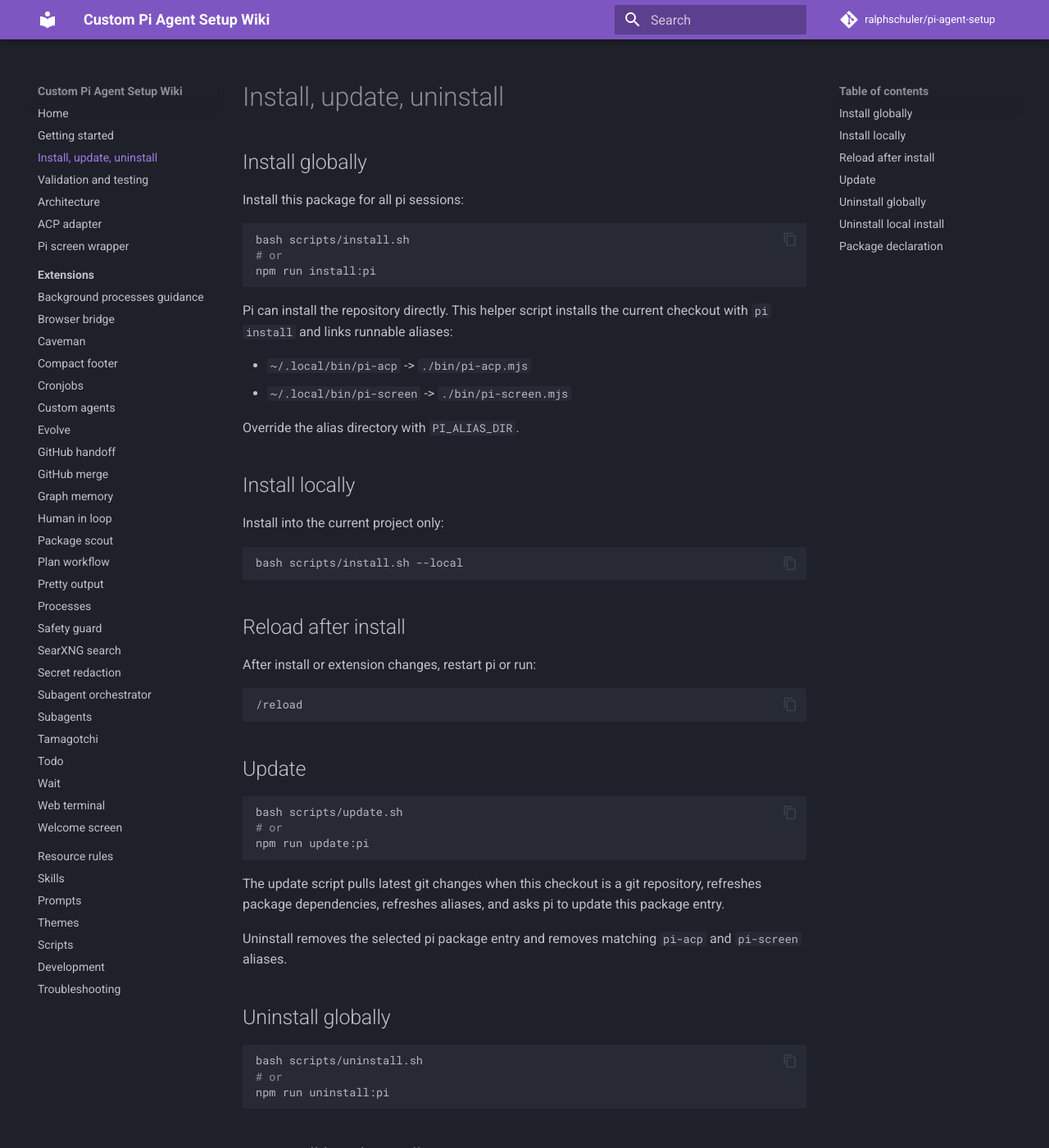
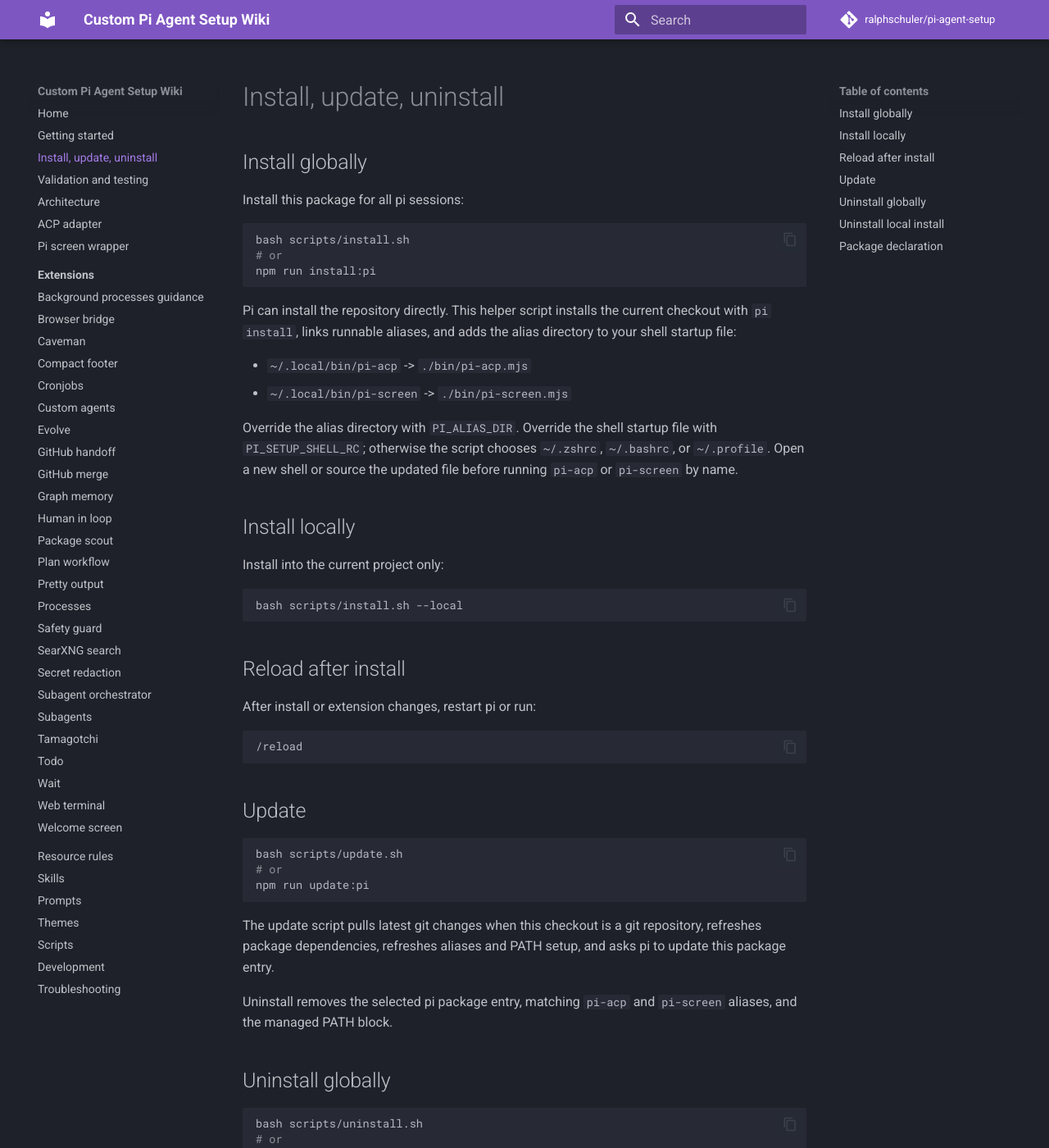
Before and after one commit to ralphschuler/pi-agent-setup, an MkDocs documentation site: the page built from docs/install-update-uninstall.md, in a window 1280 px wide and 1400 px high. Shown: the whole window at 82% size. Built offline with MkDocs 1.6.1 and Material for MkDocs 9.7.7, drawn with Linux system fonts in a browser that asks for light colours; comment, search, counter and statistics services are not loaded.

Commit message:
fix: manage install helper PATH aliases

````diff
--- a/docs/install-update-uninstall.md
+++ b/docs/install-update-uninstall.md
@@ -10,12 +10,12 @@ bash scripts/install.sh
 npm run install:pi
 ```
 
-Pi can install the repository directly. This helper script installs the current checkout with `pi install` and links runnable aliases:
+Pi can install the repository directly. This helper script installs the current checkout with `pi install`, links runnable aliases, and adds the alias directory to your shell startup file:
 
 - `~/.local/bin/pi-acp` -> `./bin/pi-acp.mjs`
 - `~/.local/bin/pi-screen` -> `./bin/pi-screen.mjs`
 
-Override the alias directory with `PI_ALIAS_DIR`.
+Override the alias directory with `PI_ALIAS_DIR`. Override the shell startup file with `PI_SETUP_SHELL_RC`; otherwise the script chooses `~/.zshrc`, `~/.bashrc`, or `~/.profile`. Open a new shell or source the updated file before running `pi-acp` or `pi-screen` by name.
 
 ## Install locally
 
@@ -41,9 +41,9 @@ bash scripts/update.sh
 npm run update:pi
 ```
 
-The update script pulls latest git changes when this checkout is a git repository, refreshes package dependencies, refreshes aliases, and asks pi to update this package entry.
+The update script pulls latest git changes when this checkout is a git repository, refreshes package dependencies, refreshes aliases and PATH setup, and asks pi to update this package entry.
 
-Uninstall removes the selected pi package entry and removes matching `pi-acp` and `pi-screen` aliases.
+Uninstall removes the selected pi package entry, matching `pi-acp` and `pi-screen` aliases, and the managed PATH block.
 
 ## Uninstall globally
 
````
Also changed, not shown: README.md (+1 -1 lines), 4 other files.
